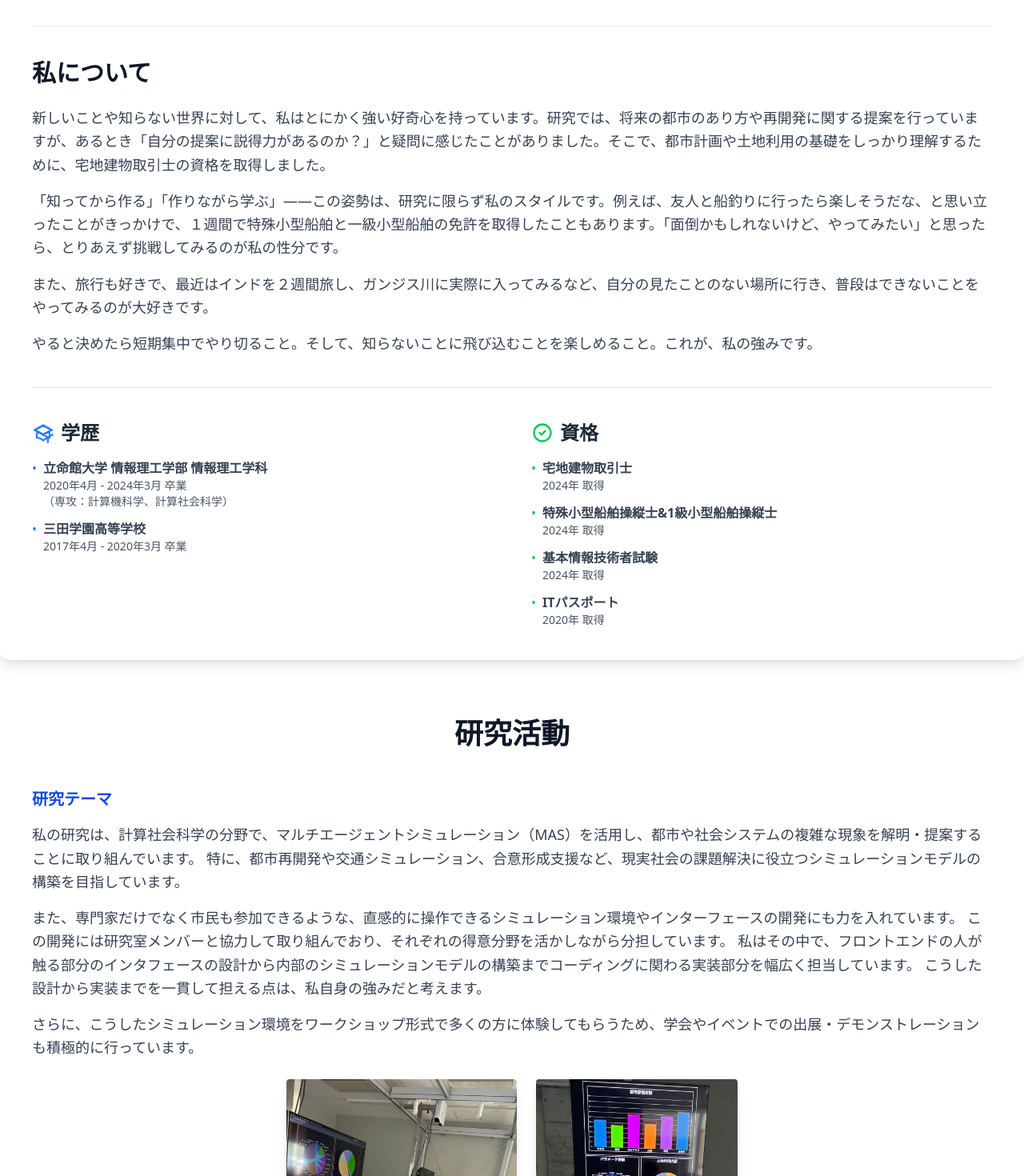
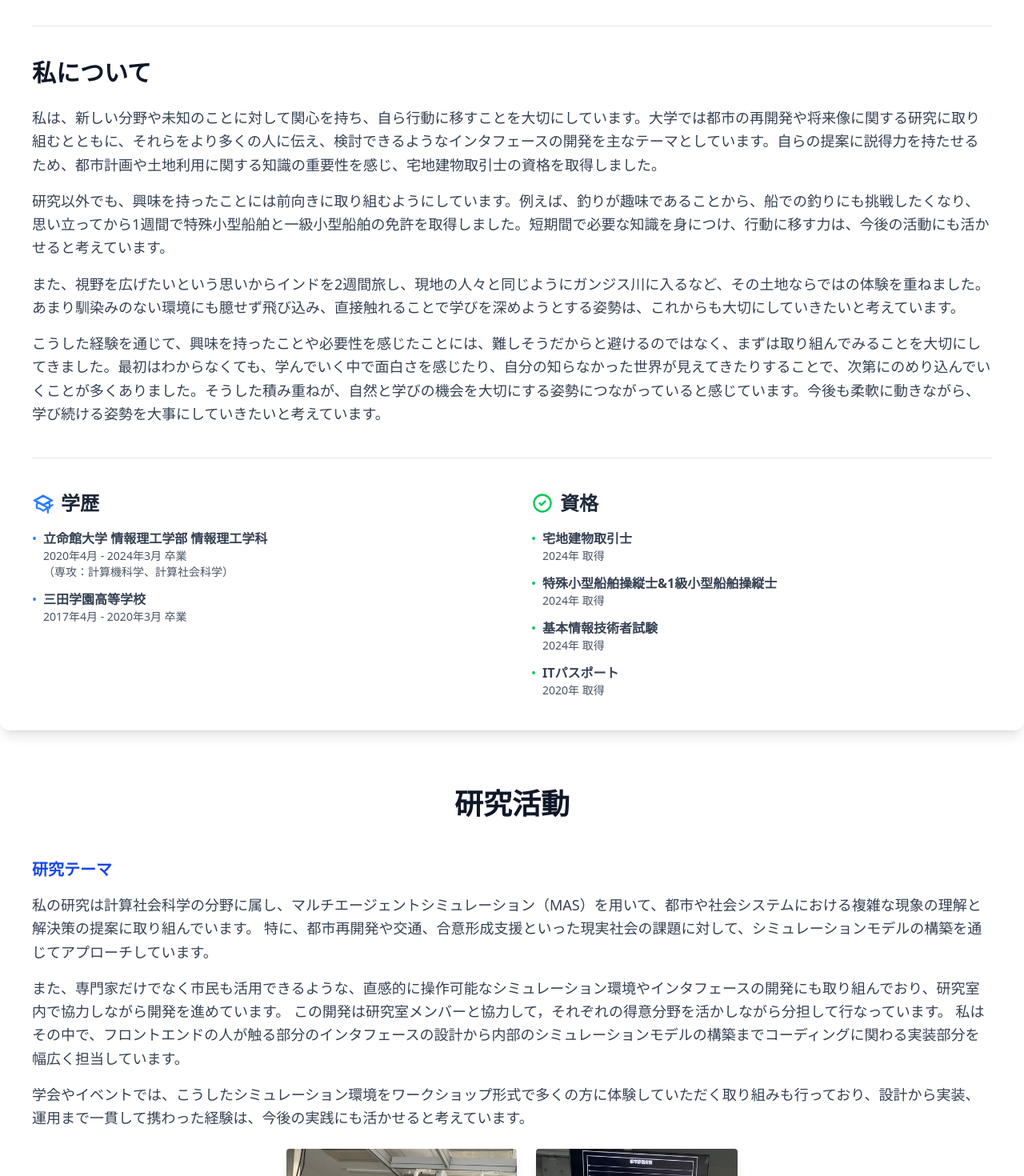
Before and after one commit to RyotaTemma/portfolio, a Vue app: page / in a window 1280 px wide. Shown: the part 400-1870 px from the top of the page at 80% size. Built offline with nearby package versions, Linux system fonts and the light colour scheme.

Commit message:
文章の変更

```diff
--- a/src/components/HeroSection.vue
+++ b/src/components/HeroSection.vue
@@ -25,7 +25,7 @@ import { onMounted } from 'vue'
           </span>
         </h1>
         <p class="text-base md:text-lg text-gray-700 leading-relaxed max-w-xl mx-auto md:mx-0">
-          様々なことに好奇心を持ち、一歩踏み出して挑戦するチャレンジ精神があります。
+          興味を持ったことに積極的に向き合い、まずはやってみる姿勢を大切にしています。
         </p>
       </div>
     </div>
@@ -35,16 +35,16 @@ import { onMounted } from 'vue'
     <div class="text-base md:text-lg text-gray-700 leading-relaxed mb-10 animate-fade-in delay-300">
       <h2 class="text-2xl md:text-3xl font-bold text-gray-900 mb-6">私について</h2>
       <p class="mb-4">
-        新しいことや知らない世界に対して、私はとにかく強い好奇心を持っています。研究では、将来の都市のあり方や再開発に関する提案を行っていますが、あるとき「自分の提案に説得力があるのか？」と疑問に感じたことがありました。そこで、都市計画や土地利用の基礎をしっかり理解するために、宅地建物取引士の資格を取得しました。
+        私は、新しい分野や未知のことに対して関心を持ち、自ら行動に移すことを大切にしています。大学では都市の再開発や将来像に関する研究に取り組むとともに、それらをより多くの人に伝え、検討できるようなインタフェースの開発を主なテーマとしています。自らの提案に説得力を持たせるため、都市計画や土地利用に関する知識の重要性を感じ、宅地建物取引士の資格を取得しました。
       </p>
       <p class="mb-4">
-        「知ってから作る」「作りながら学ぶ」——この姿勢は、研究に限らず私のスタイルです。例えば、友人と船釣りに行ったら楽しそうだな、と思い立ったことがきっかけで、１週間で特殊小型船舶と一級小型船舶の免許を取得したこともあります。「面倒かもしれないけど、やってみたい」と思ったら、とりあえず挑戦してみるのが私の性分です。
+        研究以外でも、興味を持ったことには前向きに取り組むようにしています。例えば、釣りが趣味であることから、船での釣りにも挑戦したくなり、思い立ってから1週間で特殊小型船舶と一級小型船舶の免許を取得しました。短期間で必要な知識を身につけ、行動に移す力は、今後の活動にも活かせると考えています。
       </p>
       <p class="mb-4">
-        また、旅行も好きで、最近はインドを２週間旅し、ガンジス川に実際に入ってみるなど、自分の見たことのない場所に行き、普段はできないことをやってみるのが大好きです。
+        また、視野を広げたいという思いからインドを2週間旅し、現地の人々と同じようにガンジス川に入るなど、その土地ならではの体験を重ねました。あまり馴染みのない環境にも臆せず飛び込み、直接触れることで学びを深めようとする姿勢は、これからも大切にしていきたいと考えています。
       </p>
       <p>
-        やると決めたら短期集中でやり切ること。そして、知らないことに飛び込むことを楽しめること。これが、私の強みです。
+        こうした経験を通じて、興味を持ったことや必要性を感じたことには、難しそうだからと避けるのではなく、まずは取り組んでみることを大切にしてきました。最初はわからなくても、学んでいく中で面白さを感じたり、自分の知らなかった世界が見えてきたりすることで、次第にのめり込んでいくことが多くありました。そうした積み重ねが、自然と学びの機会を大切にする姿勢につながっていると感じています。今後も柔軟に動きながら、学び続ける姿勢を大事にしていきたいと考えています。
       </p>
     </div>
 
--- a/src/components/ResearchSection.vue
+++ b/src/components/ResearchSection.vue
@@ -1,5 +1,4 @@
 <script setup>
-import { onMounted } from 'vue'
 </script>
 
 <template>
@@ -11,17 +10,16 @@ import { onMounted } from 'vue'
     <div class="text-base md:text-lg text-gray-700 leading-relaxed mb-10 animate-fade-in delay-600">
       <h3 class="text-xl font-bold text-blue-700 mb-4">研究テーマ</h3>
       <p class="mb-4">
-        私の研究は、計算社会科学の分野で、マルチエージェントシミュレーション（MAS）を活用し、都市や社会システムの複雑な現象を解明・提案することに取り組んでいます。
-        特に、都市再開発や交通シミュレーション、合意形成支援など、現実社会の課題解決に役立つシミュレーションモデルの構築を目指しています。
+        私の研究は計算社会科学の分野に属し、マルチエージェントシミュレーション（MAS）を用いて、都市や社会システムにおける複雑な現象の理解と解決策の提案に取り組んでいます。
+        特に、都市再開発や交通、合意形成支援といった現実社会の課題に対して、シミュレーションモデルの構築を通じてアプローチしています。
       </p>
       <p class="mb-4">
-        また、専門家だけでなく市民も参加できるような、直感的に操作できるシミュレーション環境やインターフェースの開発にも力を入れています。
-        この開発には研究室メンバーと協力して取り組んでおり、それぞれの得意分野を活かしながら分担しています。
+        また、専門家だけでなく市民も活用できるような、直感的に操作可能なシミュレーション環境やインタフェースの開発にも取り組んでおり、研究室内で協力しながら開発を進めています。
+        この開発は研究室メンバーと協力して，それぞれの得意分野を活かしながら分担して行なっています。
         私はその中で、フロントエンドの人が触る部分のインタフェースの設計から内部のシミュレーションモデルの構築までコーディングに関わる実装部分を幅広く担当しています。
-        こうした設計から実装までを一貫して担える点は、私自身の強みだと考えます。
       </p>
       <p class="mb-4">
-        さらに、こうしたシミュレーション環境をワークショップ形式で多くの方に体験してもらうため、学会やイベントでの出展・デモンストレーションも積極的に行っています。
+        学会やイベントでは、こうしたシミュレーション環境をワークショップ形式で多くの方に体験していただく取り組みも行っており、設計から実装、運用まで一貫して携わった経験は、今後の実践にも活かせると考えています。
       </p>
       <div class="mt-6">
         <div class="flex flex-wrap gap-6 justify-center">
```
